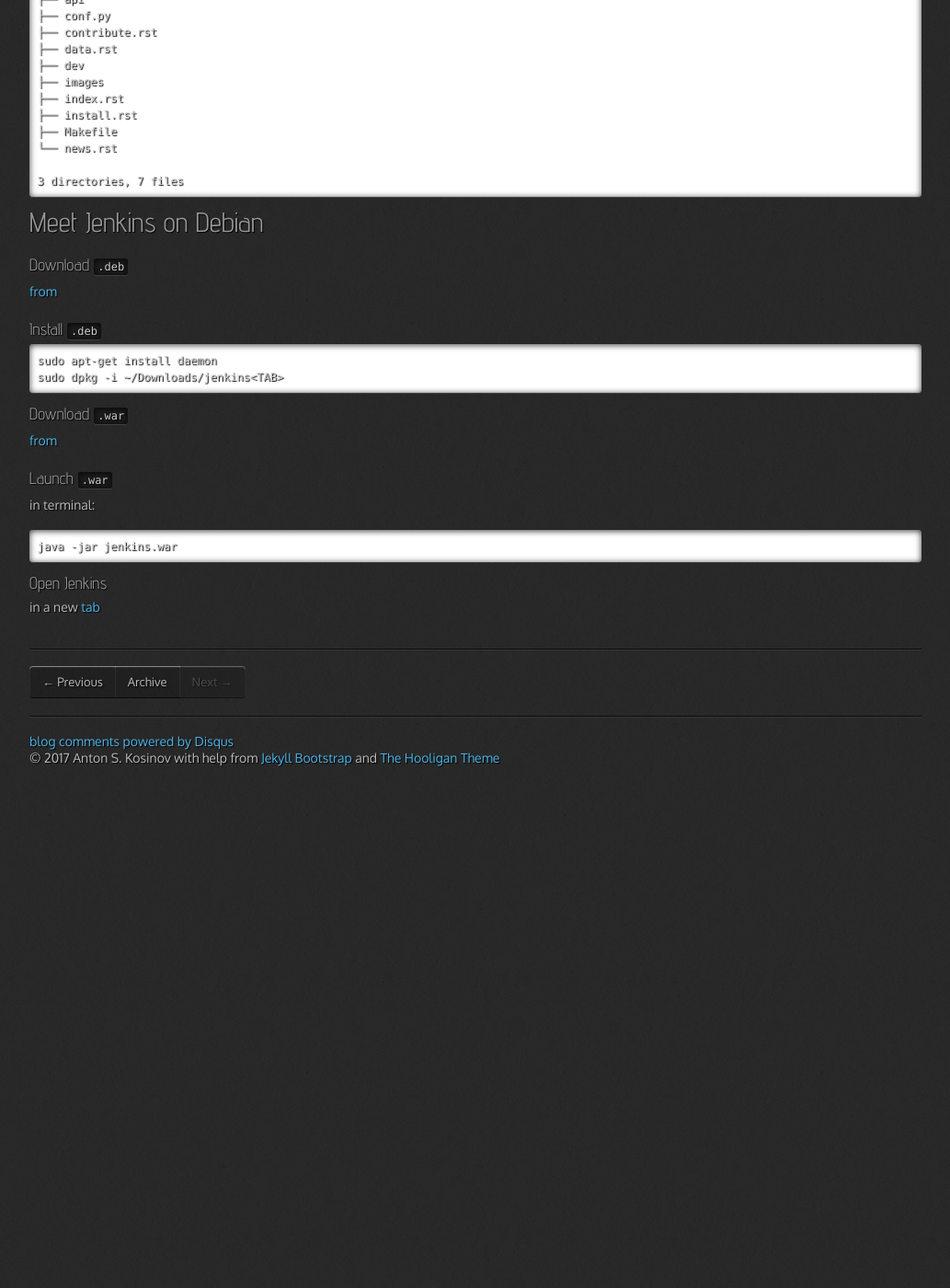
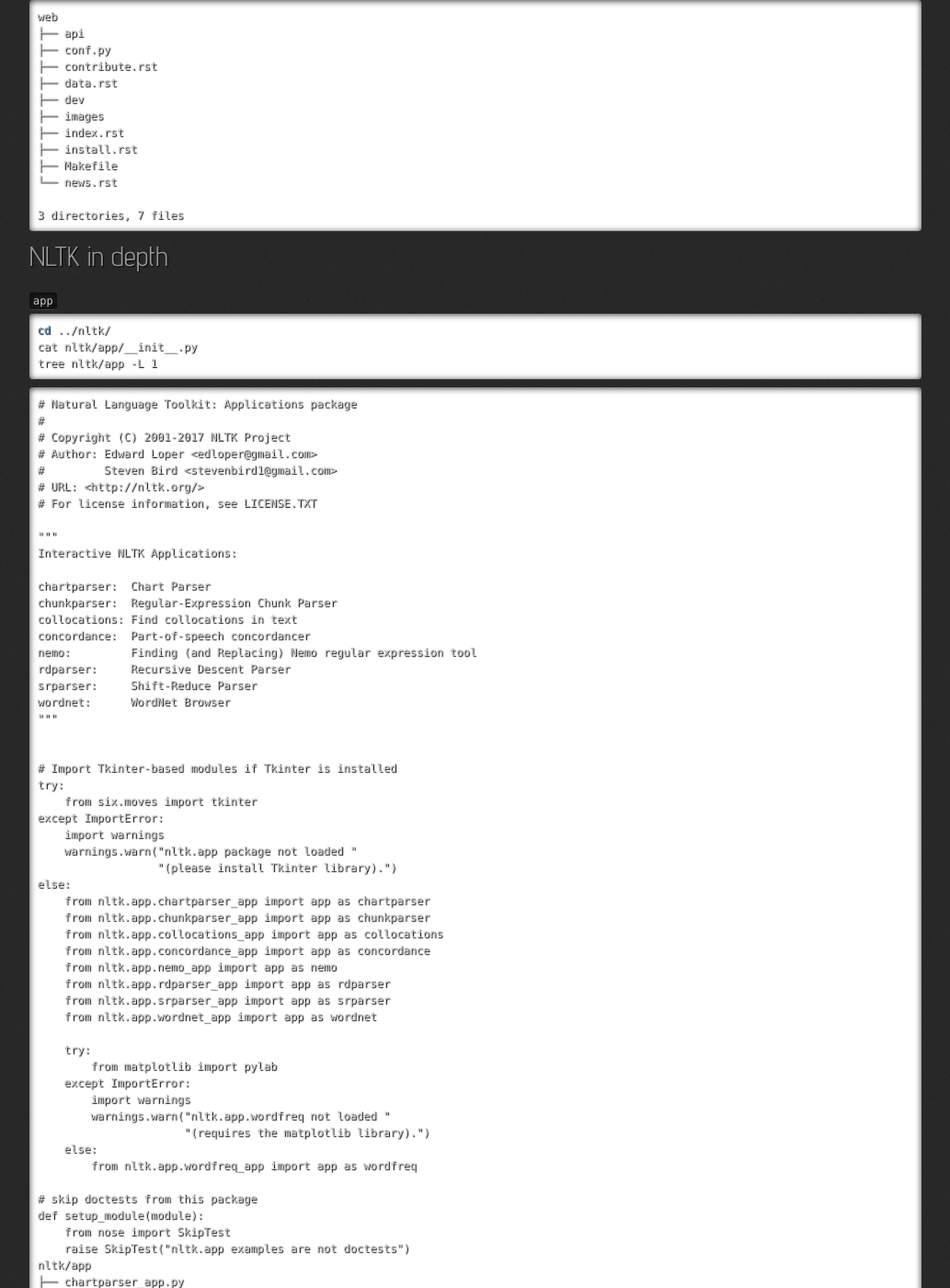
Before and after one commit to 0--key/0--key.github.io, a Jekyll site: the page built from _posts/2017-05-09-nltk.html, in a window 1280 px wide and 1400 px high, scrolled down 4057 px. Shown: the whole window at 92% size, without its empty margins (23-1056 px from the left). Built offline with Jekyll 4.4.1, drawn with Linux system fonts in a browser that asks for light colours; nearby versions of some CDN libraries; comment, search, counter and statistics services are not loaded; before the commit the page ends 4899 px from its top, so only the background shows below that; some of the changed text lies outside the part shown.

Commit message:
NLTK unwrapped dissection

```diff
--- a/_posts/2017-05-09-nltk.html
+++ b/_posts/2017-05-09-nltk.html
@@ -17,6 +17,11 @@
 <li><a href="#orgf6ae144">In depth <code>nltk</code></a></li>
 <li><a href="#org3b9f173">In depth <code>tools</code></a></li>
 <li><a href="#orgeeb7c32">In depth <code>web</code></a></li>
+</ul>
+</li>
+<li><a href="#org2ace7e9">NLTK in depth</a>
+<ul>
+<li><a href="#org9e98451"><code>app</code></a></li>
 </ul>
 </li>
 <li><a href="#org6be2e8d">Meet Jenkins on Debian</a>
@@ -286,6 +291,91 @@
 </div>
 </div>
 </div>
+
+<div id="outline-container-org2ace7e9" class="outline-2">
+<h2 id="org2ace7e9">NLTK in depth</h2>
+<div class="outline-text-2" id="text-org2ace7e9">
+</div><div id="outline-container-org9e98451" class="outline-3">
+<h3 id="org9e98451"><code>app</code></h3>
+<div class="outline-text-3" id="text-org9e98451">
+<div class="org-src-container">
+<pre class="src src-sh"><span style="color: #4682b4;">cd</span> ../nltk/
+cat nltk/app/__init__.py
+tree nltk/app -L 1
+</pre>
+</div>
+
+<pre class="example">
+# Natural Language Toolkit: Applications package
+#
+# Copyright (C) 2001-2017 NLTK Project
+# Author: Edward Loper &lt;edloper@gmail.com&gt;
+#         Steven Bird &lt;stevenbird1@gmail.com&gt;
+# URL: &lt;http://nltk.org/&gt;
+# For license information, see LICENSE.TXT
+
+"""
+Interactive NLTK Applications:
+
+chartparser:  Chart Parser
+chunkparser:  Regular-Expression Chunk Parser
+collocations: Find collocations in text
+concordance:  Part-of-speech concordancer
+nemo:         Finding (and Replacing) Nemo regular expression tool
+rdparser:     Recursive Descent Parser
+srparser:     Shift-Reduce Parser
+wordnet:      WordNet Browser
+"""
+
+
+# Import Tkinter-based modules if Tkinter is installed
+try:
+    from six.moves import tkinter
+except ImportError:
+    import warnings
+    warnings.warn("nltk.app package not loaded "
+                  "(please install Tkinter library).")
+else:
+    from nltk.app.chartparser_app import app as chartparser
+    from nltk.app.chunkparser_app import app as chunkparser
+    from nltk.app.collocations_app import app as collocations
+    from nltk.app.concordance_app import app as concordance
+    from nltk.app.nemo_app import app as nemo
+    from nltk.app.rdparser_app import app as rdparser
+    from nltk.app.srparser_app import app as srparser
+    from nltk.app.wordnet_app import app as wordnet
+
+    try:
+        from matplotlib import pylab
+    except ImportError:
+        import warnings
+        warnings.warn("nltk.app.wordfreq not loaded "
+                      "(requires the matplotlib library).")
+    else:
+        from nltk.app.wordfreq_app import app as wordfreq
+
+# skip doctests from this package
+def setup_module(module):
+    from nose import SkipTest
+    raise SkipTest("nltk.app examples are not doctests")
+nltk/app
+├── chartparser_app.py
+├── chunkparser_app.py
+├── collocations_app.py
+├── concordance_app.py
+├── __init__.py
+├── nemo_app.py
+├── rdparser_app.py
+├── srparser_app.py
+├── wordfreq_app.py
+└── wordnet_app.py
+
+0 directories, 10 files
+</pre>
+</div>
+</div>
+</div>
+
 <div id="outline-container-org6be2e8d" class="outline-2">
 <h2 id="org6be2e8d">Meet Jenkins on Debian</h2>
 <div class="outline-text-2" id="text-org6be2e8d">
```
